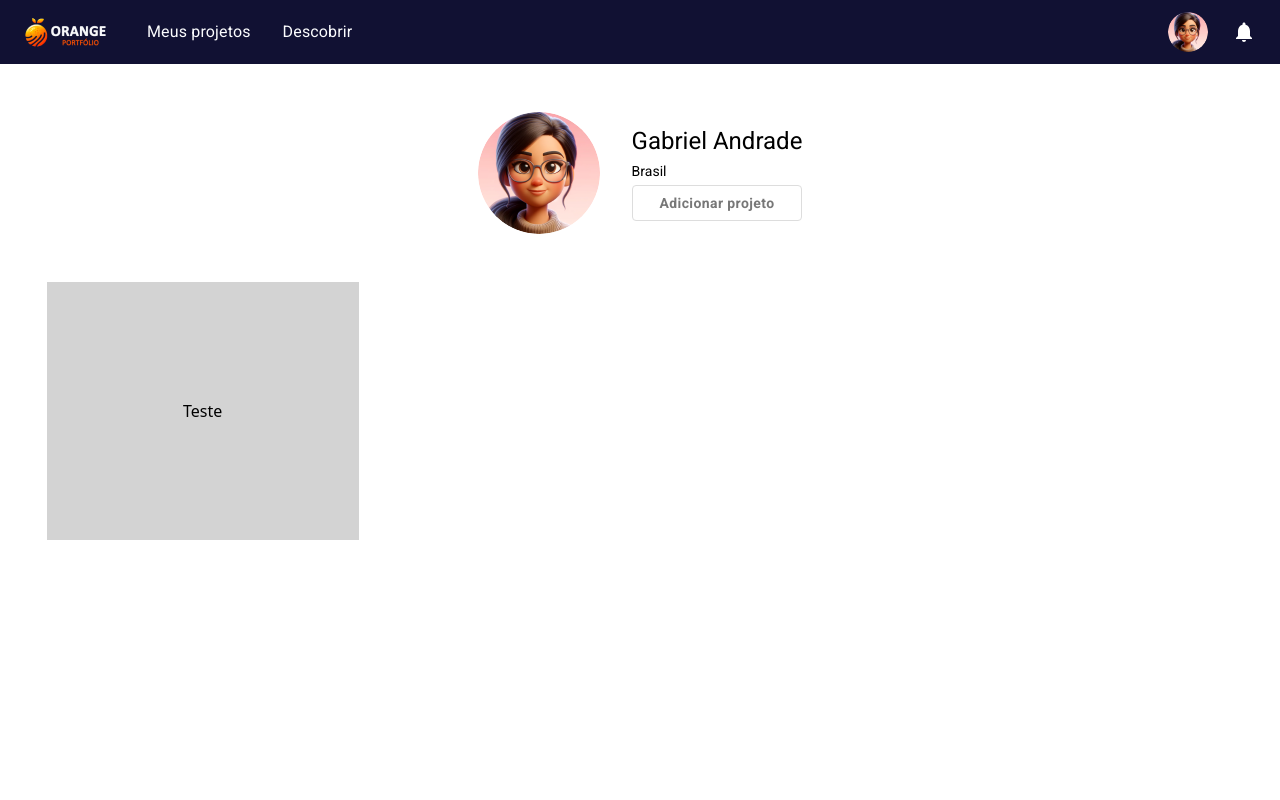
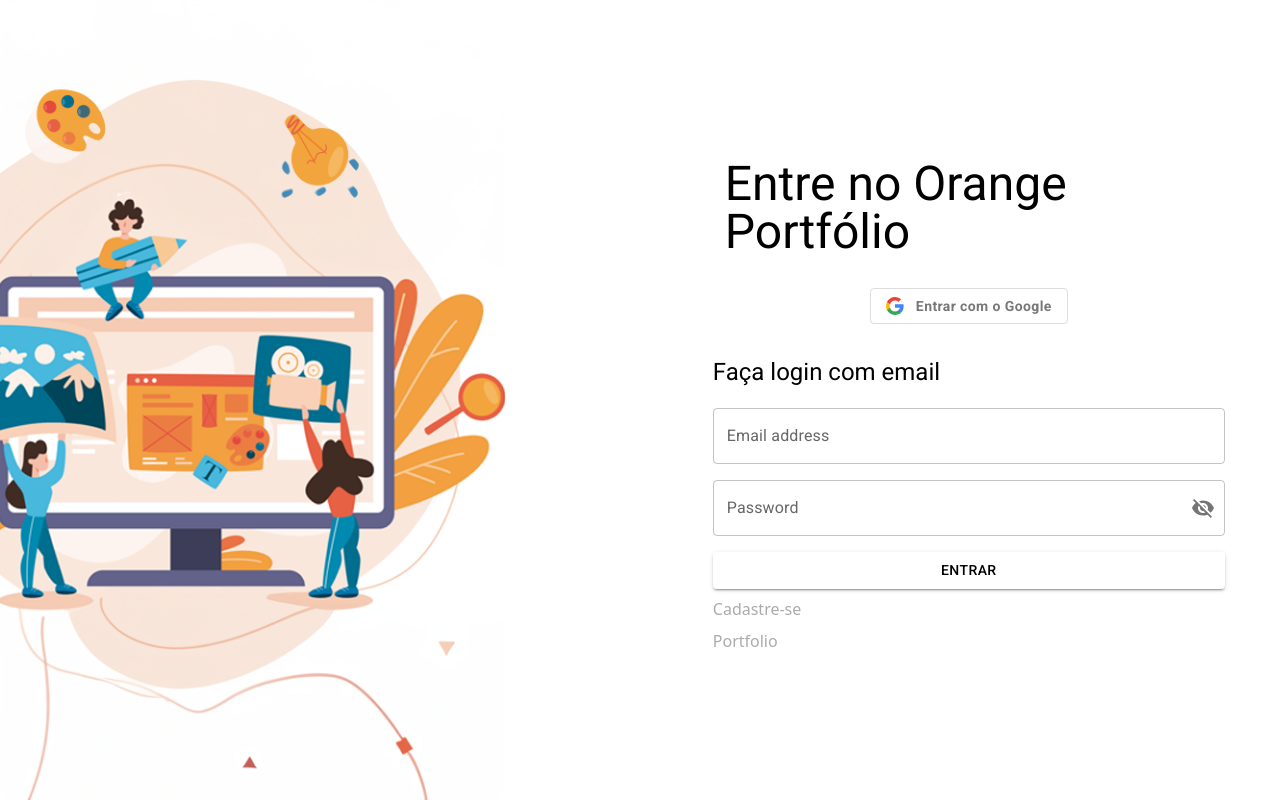
Before and after one commit to gabrieltdrk/hacksanta, a React (Vite) app: page / in a window 1280 px wide. Built offline with nearby package versions, Linux system fonts and the light colour scheme.

Commit message:
react router dom installed and functional between pages

```diff
--- a/package.json
+++ b/package.json
@@ -15,7 +15,8 @@
     "@mui/icons-material": "^6.1.4",
     "@mui/material": "^6.1.4",
     "react": "^18.3.1",
-    "react-dom": "^18.3.1"
+    "react-dom": "^18.3.1",
+    "react-router-dom": "^6.27.0"
   },
   "devDependencies": {
     "@eslint/js": "^9.11.1",
--- a/src/app.jsx
+++ b/src/app.jsx
@@ -1,7 +1,5 @@
 import { useState } from 'react';
-import { HomePage } from './pages/Homepage';
-import { SignupPage } from './pages/SignupPage';
-import { PortfolioPage } from './pages/PortfolioPage';
+import { Routes } from './routes';
 
 export function App() {
   const [isLoggedIn, setIsLoggedIn] = useState(false);
@@ -11,12 +9,7 @@
   };
   return (
     <>
-    <PortfolioPage />
-      {/* {isLoggedIn ? (
-        <PortfolioPage />
-      ) : (
-        <HomePage onLogin={handleLogin} />
-      )} */}
+      <Routes />
     </>
   )
 }
--- a/src/components/GridPortfolio.jsx
+++ b/src/components/GridPortfolio.jsx
@@ -2,7 +2,7 @@
 
 export function GridPortfolio() {
     // contar projetos no banco de dados;
-    const projects = 0;
+    const projects = 1;
 
     return (
         <main className="grid grid-cols-1 lg:grid-cols-3 items-center justify-center gap-8">
--- a/src/main.jsx
+++ b/src/main.jsx
@@ -2,9 +2,14 @@
 import { createRoot } from 'react-dom/client'
 import { App } from './app.jsx'
 
+import { Routes } from './routes';
+
+
 
 createRoot(document.getElementById('root')).render(
   <StrictMode>
-    <App />
+    <Routes>
+      <App />
+    </Routes>
   </StrictMode>,
 )
--- a/src/pages/HomePage.jsx
+++ b/src/pages/HomePage.jsx
@@ -1,6 +1,8 @@
 import { FormControl, InputAdornment, IconButton, InputLabel, OutlinedInput, TextField, Button, Link, Alert } from '@mui/material';
+import { Link as RouterLink } from 'react-router-dom';
 import { Visibility, VisibilityOff } from '@mui/icons-material';
 import { useState } from "react";
+
 import '../globals.css';
 import homePageImage from '../assets/img_login.png'
 import googleIcon from '../assets/icon_google.svg'
@@ -64,6 +66,8 @@
                 </FormControl>
 
                 <Button
+                    component={RouterLink}
+                    to='/portfolio'
                     color='#ABABAB'
                     className='w-full'
                     variant='contained'
@@ -72,9 +76,21 @@
 
                 <Link
                     color='#ABABAB'
+                    component={RouterLink}
+                    to='/register'
                     className="self-start"
-                    href="#"
-                    underline="none">Cadastre-se</Link>
+                    href="/register"
+                    underline="none">Cadastre-se
+                </Link>
+
+                <Link
+                    color='#ABABAB'
+                    component={RouterLink}
+                    to='/portfolio'
+                    className="self-start"
+                    href="/register"
+                    underline="none">Portfolio
+                </Link>
             </form>
             {/* <Alert variant="filled" severity="success">
                 This is a filled success Alert.
--- a/src/pages/SignupPage.jsx
+++ b/src/pages/SignupPage.jsx
@@ -1,4 +1,5 @@
-import { FormControl, InputAdornment, IconButton, InputLabel, OutlinedInput, TextField, Button } from '@mui/material';
+import { FormControl, InputAdornment, IconButton, InputLabel, OutlinedInput, TextField, Button, Link } from '@mui/material';
+import { Link as RouterLink } from 'react-router-dom';
 import { Visibility, VisibilityOff } from '@mui/icons-material';
 import { useState } from "react";
 import signupImage from '../assets/img_cadastro.png'
@@ -74,6 +75,14 @@
                 > Cadastrar
                 </Button>
 
+                <Link
+                    color='#ABABAB'
+                    component={RouterLink}
+                    to='/'
+                    className="self-start"
+                    href="/register"
+                    underline="none">Voltar</Link>
+
 
             </form>
 
--- /dev/null
+++ b/src/routes/app.routes.jsx
@@ -0,0 +1,17 @@
+import { Routes, Route } from 'react-router-dom';
+
+import { HomePage } from '../pages/HomePage';
+import { SignupPage } from '../pages/SignupPage';
+import { PortfolioPage } from '../pages/PortfolioPage';
+
+export function AppRoutes() {
+    return (
+        <>
+            <Routes>
+                <Route path="/" element={<HomePage />} />
+                <Route path="/register" element={<SignupPage />} />
+                <Route path="/portfolio" element={<PortfolioPage />} />
+            </Routes>
+        </>
+    )
+}
--- /dev/null
+++ b/src/routes/index.jsx
@@ -0,0 +1,13 @@
+import { BrowserRouter } from 'react-router-dom';
+
+import { AppRoutes } from './app.routes';
+
+export function Routes() {
+    return (
+        <>
+            <BrowserRouter>
+                <AppRoutes />
+            </BrowserRouter>
+        </>
+    )
+}
```
Also changed, not shown: 1 other file (tests, documents, lock files or other folders).
